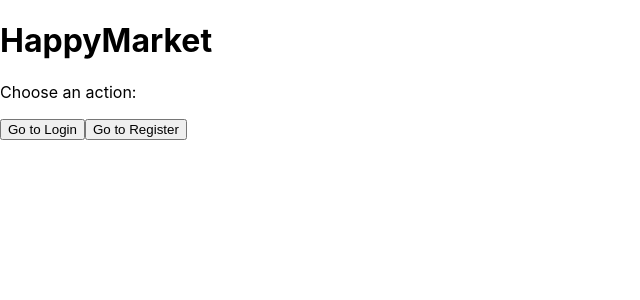
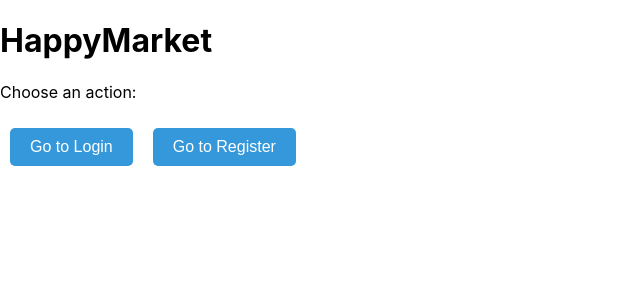
Before and after one commit to Lfav07/happymart, a React (Create React App) app in the folder frontend/happymart/: page / in a window 1280 px wide. Shown: the top 300 px of the page, without its empty margins (0-640 px from the left). Built offline with nearby package versions, Linux system fonts and the light colour scheme.

Commit message:
Defaulted buttons for all pages

```diff
--- a/frontend/happymart/src/App.css
+++ b/frontend/happymart/src/App.css
@@ -27,6 +27,16 @@
 .App-link {
   color: #61dafb;
 }
+button {
+  background-color: #3498db;
+  color: white;
+  border: none;
+  padding: 10px 20px;
+  margin: 10px;
+  font-size: 1rem;
+  cursor: pointer;
+  border-radius: 5px;
+}
 
 @keyframes App-logo-spin {
   from {
--- a/frontend/happymart/src/index.js
+++ b/frontend/happymart/src/index.js
@@ -3,6 +3,7 @@ import ReactDOM from 'react-dom/client';
 import './index.css';
 import App from './App';
 import reportWebVitals from './reportWebVitals';
+import './App.css';
 
 const root = ReactDOM.createRoot(document.getElementById('root'));
 root.render(
--- a/frontend/happymart/src/pages/css/AdminHome.css
+++ b/frontend/happymart/src/pages/css/AdminHome.css
@@ -15,16 +15,7 @@
   font-size: 1.2rem;
 }
 
-.admin-home-container button {
-  background-color: #3498db;
-  color: white;
-  border: none;
-  padding: 10px 20px;
-  margin: 10px;
-  font-size: 1rem;
-  cursor: pointer;
-  border-radius: 5px;
-}
+
 
 .admin-home-container button:hover {
   background-color: #2980b9;
```
